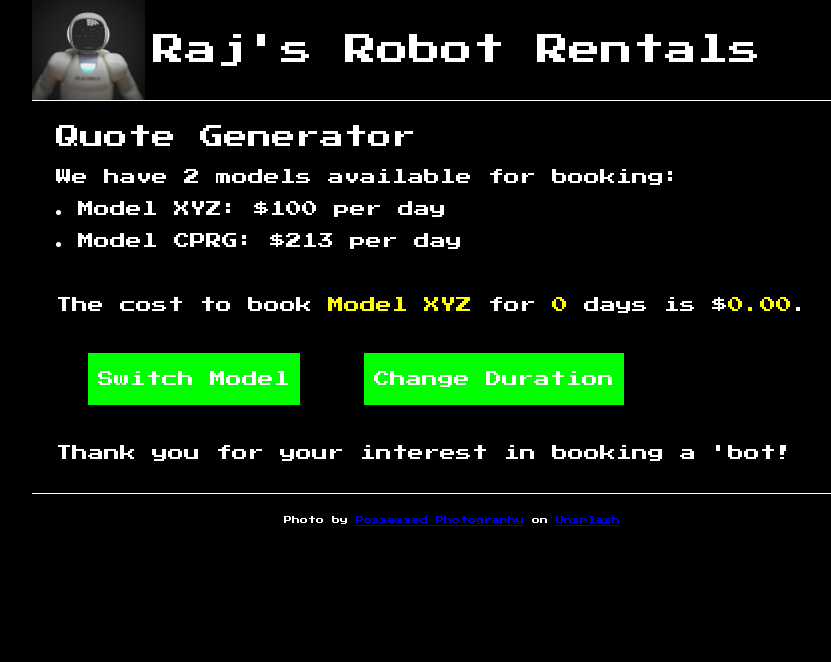
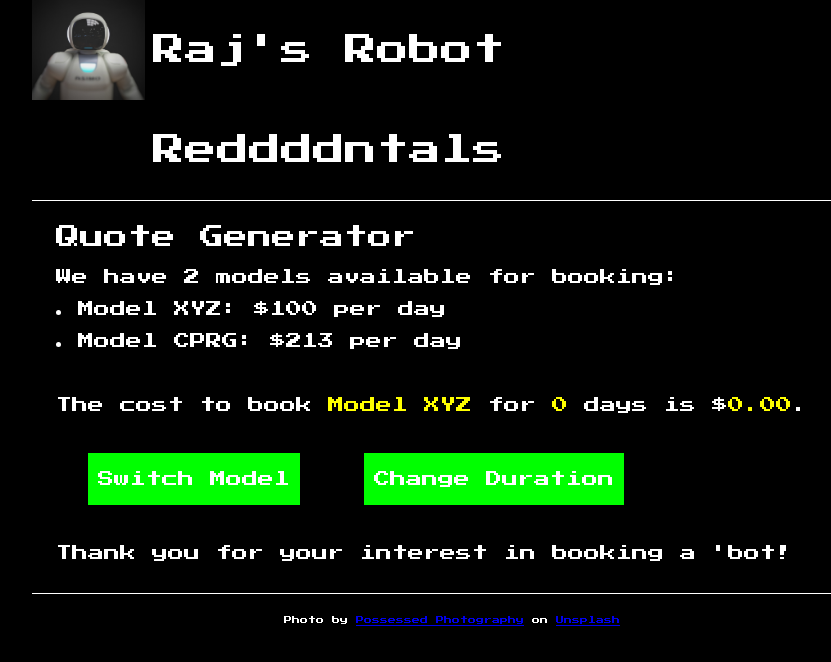
Before and after one commit to AliceIvanovaSAIT/Lab6, a plain HTML site: page index.html in a window 1280 px wide. Shown: the whole page, without its empty margins (188-1019 px from the left). Drawn offline with Linux system fonts and the light colour scheme.

Commit message:
Update index.html

```diff
--- a/index.html
+++ b/index.html
@@ -21,7 +21,7 @@
         <header class = "flex">
             <img src="images/robot.jpg" alt="photo of a white plastic robot with
                 a black background">
-            <h1>Raj's Robot Rentals</h1>
+            <h1>Raj's Robot Reddddntals</h1>
         </header>
         <main>
             <h2>Quote Generator</h2>
```
